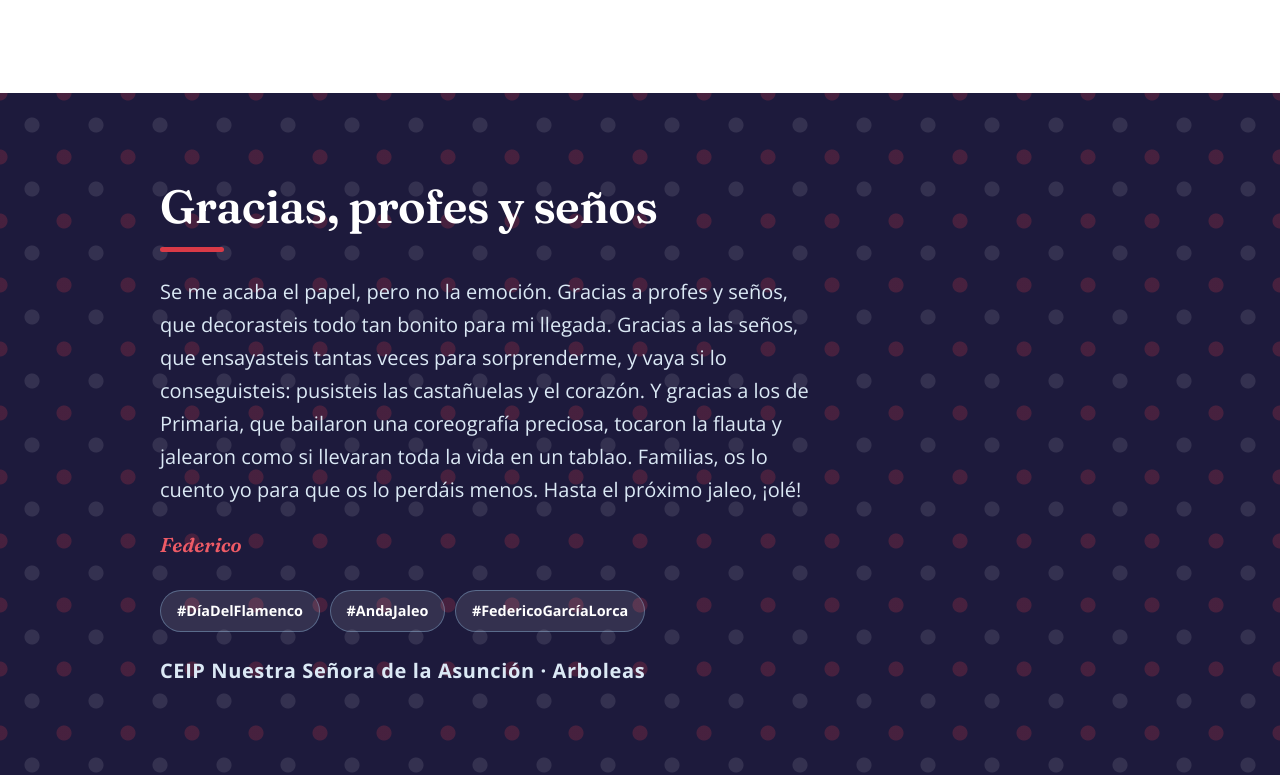
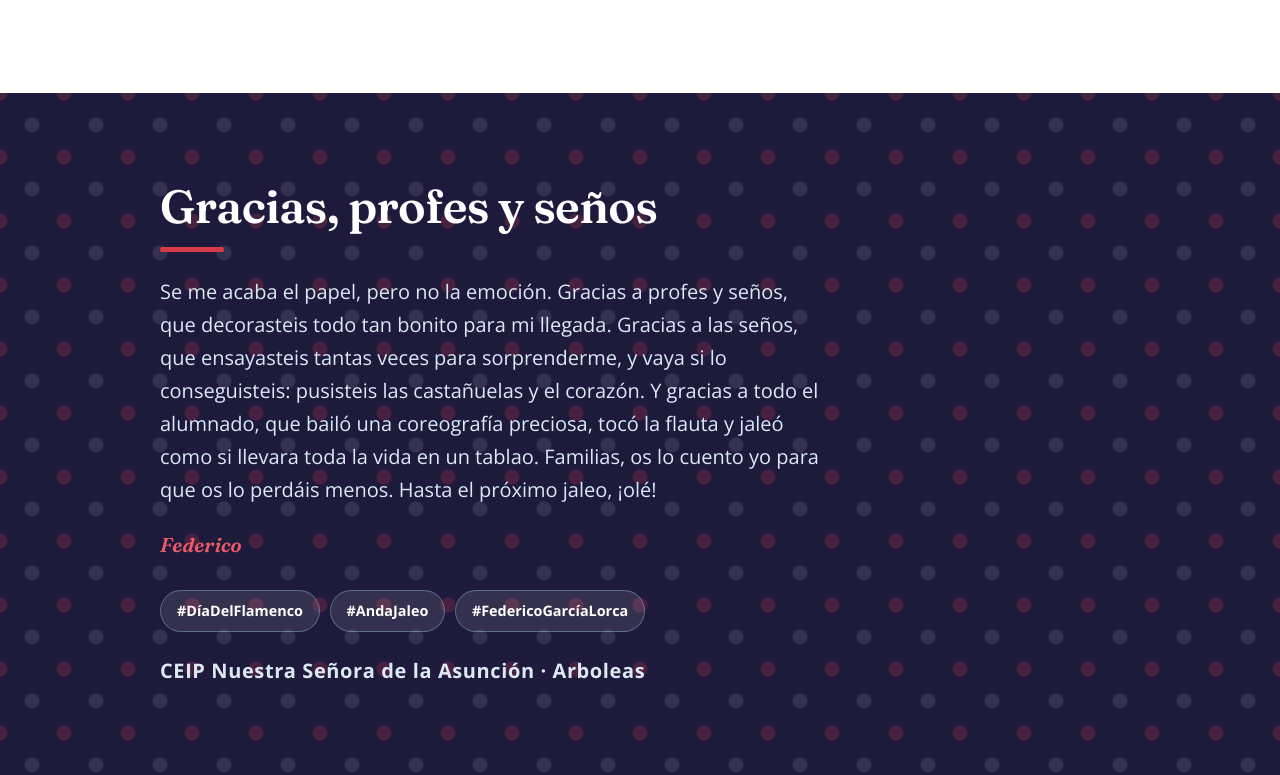
Before and after one commit to mariinamora/Dia-del-flamenco, a plain HTML site: page index.html in a window 1280 px wide. Shown: the part 11038-11813 px from the top of the page. Drawn offline with nearby package versions, Linux system fonts and the light colour scheme.

Commit message:
Add files via upload

```diff
--- a/index.html
+++ b/index.html
@@ -674,7 +674,7 @@ h2::after{content:"";display:block;width:64px;height:5px;border-radius:5px;margi
   <div class="thanks lunares" style="margin-top:0">
     <div class="wrap">
       <h2 class="rv">Gracias, profes y seños</h2>
-      <p class="rv">Se me acaba el papel, pero no la emoción. Gracias a profes y seños, que decorasteis todo tan bonito para mi llegada. Gracias a las seños, que ensayasteis tantas veces para sorprenderme, y vaya si lo conseguisteis: pusisteis las castañuelas y el corazón. Y gracias a los de Primaria, que bailaron una coreografía preciosa, tocaron la flauta y jalearon como si llevaran toda la vida en un tablao. Familias, os lo cuento yo para que os lo perdáis menos. Hasta el próximo jaleo, ¡olé!</p>
+      <p class="rv">Se me acaba el papel, pero no la emoción. Gracias a profes y seños, que decorasteis todo tan bonito para mi llegada. Gracias a las seños, que ensayasteis tantas veces para sorprenderme, y vaya si lo conseguisteis: pusisteis las castañuelas y el corazón. Y gracias a todo el alumnado, que bailó una coreografía preciosa, tocó la flauta y jaleó como si llevara toda la vida en un tablao. Familias, os lo cuento yo para que os lo perdáis menos. Hasta el próximo jaleo, ¡olé!</p>
       <p class="firma rv">Federico</p>
       <div class="tags rv"><span>#DíaDelFlamenco</span><span>#AndaJaleo</span><span>#FedericoGarcíaLorca</span></div>
       <p class="sign rv">CEIP Nuestra Señora de la Asunción · Arboleas</p>
```
